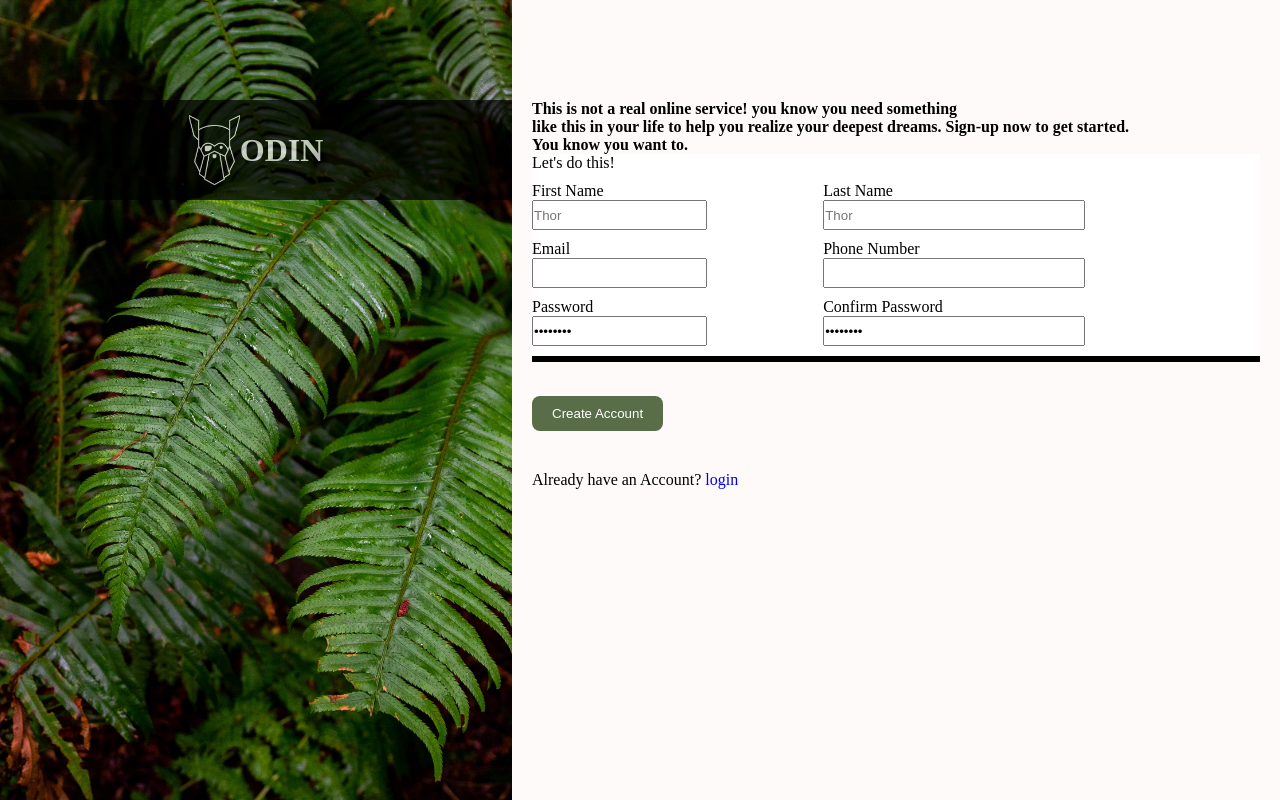
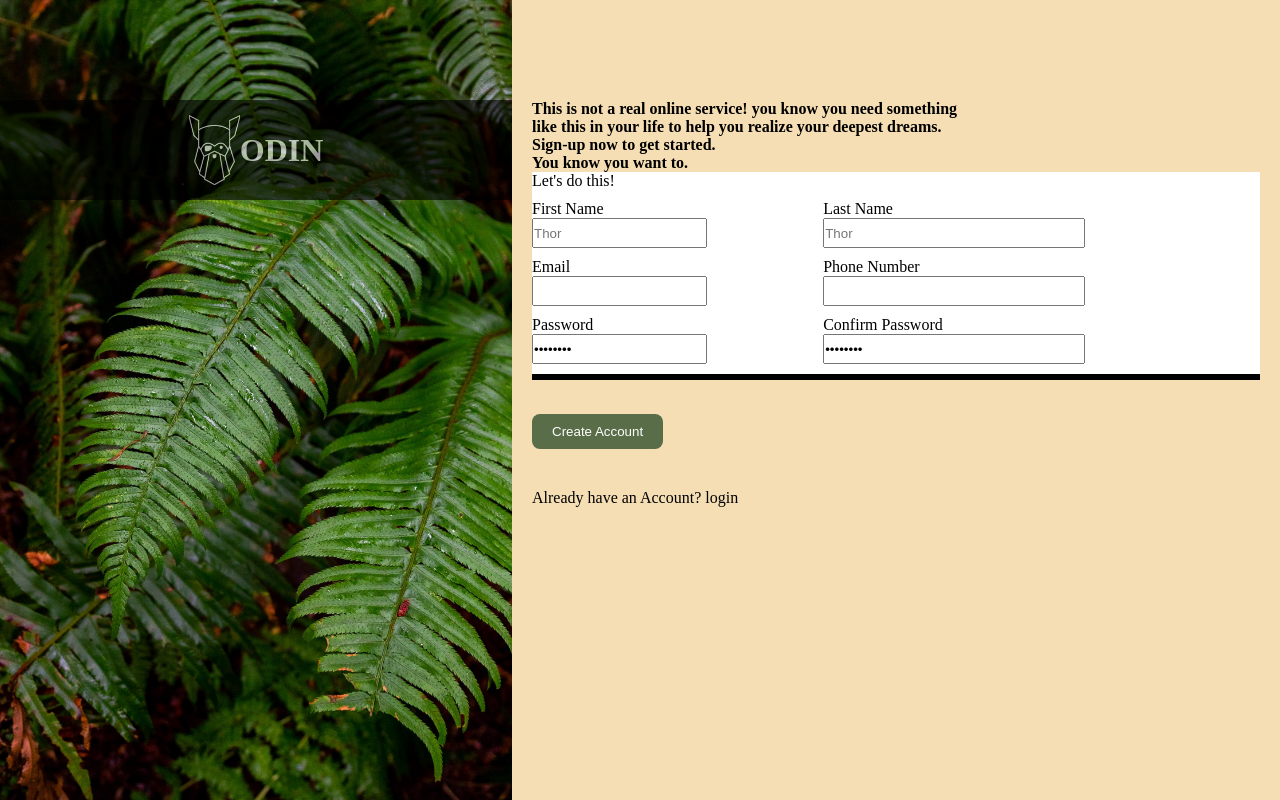
Before and after one commit to Ovuzo/sh06-week1, a plain HTML site: page index.html in a window 1280 px wide. Drawn offline with Linux system fonts and the light colour scheme.

Commit message:
second commit

```diff
--- a/index.html
+++ b/index.html
@@ -16,10 +16,10 @@
         </div>
         <div class="sec2">
             <div class="txt"><b>
-                This is not a real online service!
+               <p> This is not a real online service!
                 you know you need something <br>like this in
-                your life to help you realize your deepest dreams.
-                Sign-up now to get started.
+                your life to help you realize your deepest dreams.<br>
+                Sign-up now to get started.</p>
                 <p>You know you want to.</p></b>
 
             </div>
--- a/sign-up.css
+++ b/sign-up.css
@@ -17,7 +17,7 @@
     margin: 100px 0 ;
     width: 100%;
     height: 100px;
-    opacity: 0.7;
+    opacity: 0.6;
     display: flex;
     justify-content: center;
     align-items: center;
@@ -31,10 +31,9 @@
 }
 .sec1-txt{
     color: white;
-    font-family:;
 }
 .sec2{
-    background: snow;
+    background: wheat;
     padding: 100px 20px 10px 20px;
 }
 input{
@@ -49,9 +48,10 @@ input{
     margin: 10px 0;
 }
 form{
+    width: 100%;
     display: grid;
     grid-template-columns: 40% 60%;
-    box-shadow: 0 6px black;
+    box-shadow: 0 6px;
 }
 button{
     margin: 40px 0;
@@ -63,4 +63,5 @@ button{
 }
 a{
     text-decoration: none;
+    color: black;
 }
```
